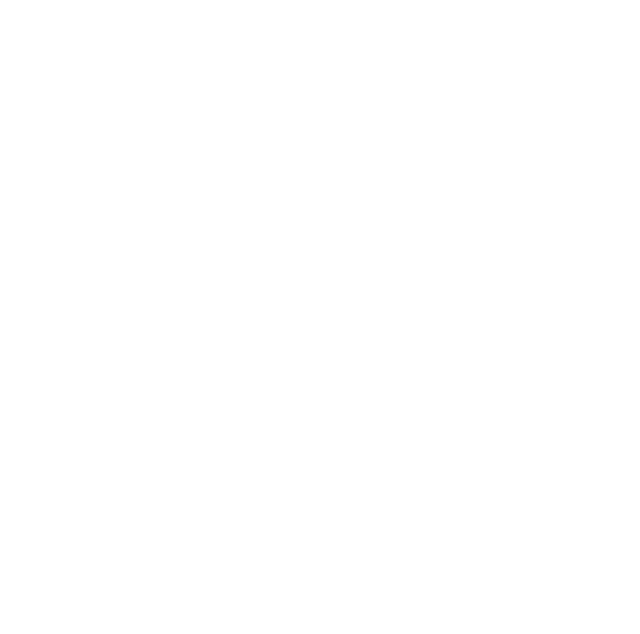
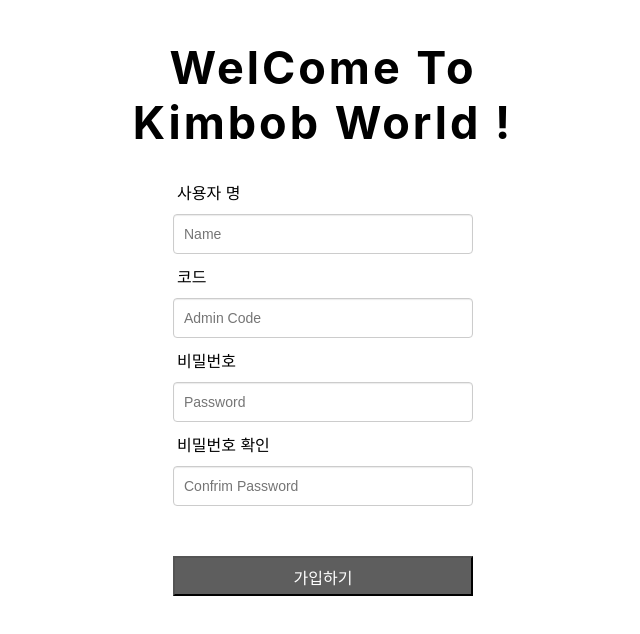
Before and after one commit to b-hyoung/DongIn, a React (Create React App) app: page /signUp in a window 1280 px wide. Before the commit this address had no page. Shown: the top 634 px of the page, without its empty margins (317-957 px from the left). Built offline with nearby package versions, Linux system fonts and the light colour scheme.

Commit message:
add SignPage

```diff
--- a/src/App.tsx
+++ b/src/App.tsx
@@ -3,6 +3,7 @@ import './App.css';
 import LoginPage from './LoginPage/LoginPage.tsx';
 import MainPage from './MainPage/MainPage.tsx';
 import { Route,Router, Routes } from 'react-router-dom';
+import SignUpPage from './SignUpPage/SignUpPage.tsx';
 
 function App() {
   return (
@@ -10,6 +11,7 @@ function App() {
       <Routes>
         <Route path = "/" element={<LoginPage />} />
         <Route path = "/main" element={<MainPage />} />
+        <Route path = "/signUp" element={<SignUpPage />} />
       </Routes>
     </div>
   );
--- /dev/null
+++ b/src/SignUpPage/SignUpPage.css
@@ -0,0 +1,105 @@
+.SignUP{
+    width: 428px;
+    height: 100px;
+    margin: 0 auto;
+    margin-top: 40px;
+}
+.SignUp_Title{
+    font-size: 45px;
+    width: 428px;
+    font-weight: bold;
+    letter-spacing: 3px;
+}
+.SignUp_Form{
+    width: 428px;
+    display: flex;
+    flex-direction: column;
+    margin: 40px auto;
+    text-align: left;
+    align-items: center;
+}
+.SignUp_Form label{
+    margin-bottom: 10px;
+    margin-left: 68px;
+    margin-inline-end: auto;
+
+}
+.SignUp_Form span{
+    text-align: left;
+    width: 67%;
+    margin-top: 5px;
+    color: red;
+}
+.SignUp_Form input{
+    margin-bottom: 10px;
+}
+.signup_inputname{
+    padding: 6px 10px;
+    width: 300px;
+    height: 40px;
+    background: #fff;
+    border: 1px solid #ccc;
+    border-radius: 4px;
+    box-shadow: inset 0 1px 1px rgb(0 0 0 / 8%);
+    box-sizing: border-box;
+    resize: none;
+    font-size: 14px;
+}
+.signup_inputemail{
+    padding: 6px 10px;
+    width: 300px;
+    height: 40px;
+    background: #fff;
+    border: 1px solid #ccc;
+    border-radius: 4px;
+    box-shadow: inset 0 1px 1px rgb(0 0 0 / 8%);
+    box-sizing: border-box;
+    resize: none;
+    font-size: 14px;
+}
+.signup_inputpassword{
+    padding: 6px 10px;
+    width: 300px;
+    height: 40px;
+    background: #fff;
+    border: 1px solid #ccc;
+    border-radius: 4px;
+    box-shadow: inset 0 1px 1px rgb(0 0 0 / 8%);
+    box-sizing: border-box;
+    resize: none;
+    font-size: 14px;
+}
+.signup_inputpassword_confirm{
+    padding: 6px 10px;
+    width: 300px;
+    height: 40px;
+    background: #fff;
+    border: 1px solid #ccc;
+    border-radius: 4px;
+    box-shadow: inset 0 1px 1px rgb(0 0 0 / 8%);
+    box-sizing: border-box;
+    resize: none;
+    font-size: 14px;
+}
+.SignUp_btn{
+    width: 300px;
+    height: 40px;
+    font-size: 16px;
+    color: rgb(255, 255, 255);
+    text-align: center;
+    line-height: 2.5em;
+    border-radius: 4px;
+    background-color: rgb(94, 94, 94);
+    margin: auto;
+    margin-top: 20px;
+}
+.SignUp_text{
+    width: 300px;
+    height: 40px;
+    font-size: 16px;
+    color: rgb(255,255,255);
+    text-align: center;
+    line-height: 2.5em;
+    background-color: rgb(94,94,94);
+    margin-bottom: 20px;
+}
--- /dev/null
+++ b/src/SignUpPage/SignUpPage.tsx
@@ -0,0 +1,125 @@
+import React, { useState } from "react";
+import { useNavigate } from "react-router-dom";
+import axios from 'axios'
+import './SignUpPage.css';
+
+interface signForm {
+    username : string;
+    code : string;
+    password:string;
+    password2:string;
+}
+
+function SignUp() {
+
+  const navigate = useNavigate();
+  const signUrl = 'http://localhost:8000/api/accounts/'
+  const Adcode = 'Asd23'
+
+
+  const [signForm, setSignForm] = useState<signForm>({
+    username: "",
+    code: "",
+    password1: "",
+    password2: "",
+  })
+  const [error, setError] = useState()
+
+  const { username, code, password1, password2 } = signForm
+
+  const handleChangeInput = (e) => {
+    const { name, value } = e.target;
+    setSignForm({
+      ...signForm,
+      [name]: value
+    })
+  }
+
+  const onClickSignUpBtn = () => {
+    // axios.post(signUrl, signForm)
+    //   .then(res => {
+    //     alert("회원가입 성공")
+    //     localStorage.setItem('access_token', res.data.access_token)
+    //     localStorage.setItem('refresh_token', res.data.refresh_token)
+    //     navigate("/");
+    //   })
+    //   .catch(error => {
+    //     setError(error.response.data)
+    //     alert("입력값이 잘못됐어요!")
+    //   })
+    if(password1 !== password2){
+        alert("비밀번호가 다릅니다")
+    }else if(code !== Adcode){
+        alert("코드가 틀렸습니다")
+    }else if(username === ""){
+        alert("사용자 명을 입력해주세요")
+    }else{
+        alert("회원기입 성공!")
+        navigate("/main")
+    }
+
+  }
+
+  return (
+    <div className="wrapper_SignUp">
+      <div className="SignUP">
+        <div className="SignUp_Title">
+          WelCome To Kimbob World !
+        </div>
+      </div>
+        <div className="SignUp_Form">
+          <label>사용자 명</label>
+          <input className="signup_inputname"
+            onChange={handleChangeInput}
+            placeholder="Name"
+            type="name"
+            name="username"
+            value={username} />
+          {error && error.username !== undefined && (
+            <span>이미존재하는 이름입니다.</span>
+          )}
+
+          <label>코드</label>
+          <input className="signup_inputemail"
+            onChange={handleChangeInput}
+            placeholder="Admin Code"
+            name="code"
+            value={code} />
+
+
+          <label>비밀번호</label>
+          <input className="signup_inputpassword"
+            onChange={handleChangeInput}
+            placeholder="Password"
+            type="password"
+            name="password1"
+            value={password1} />
+             {error && error.password1 !== undefined && (
+            <span>이메일과 비슷한단어가 포함됐거나 8글자 이상 영어와 숫자를 포함되지않앗습니다</span>
+          )}
+
+          <label>비밀번호 확인</label>
+          <input className="signup_inputpassword_confirm"
+            onChange={handleChangeInput}
+            placeholder="Confrim Password"
+            name="password2"
+            type='password'
+            value={password2} />
+             {error && error.code !== undefined && (
+            <span>위 패스워드와 동일한 패스워드를 입력해주세요.</span>
+          )}
+
+        </div>
+      <div className="SignUp_btn">
+        <button
+          onClick={() => onClickSignUpBtn()}
+          className="SignUp_text"
+          type="subit">
+          가입하기
+        </button>
+      </div>
+    </div>
+  )
+}
+
+export default SignUp
```
